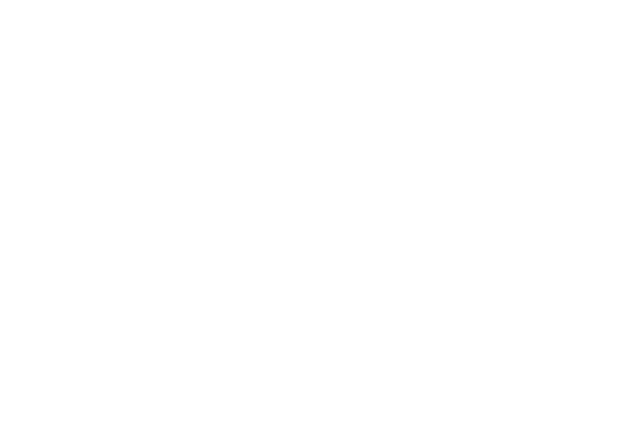
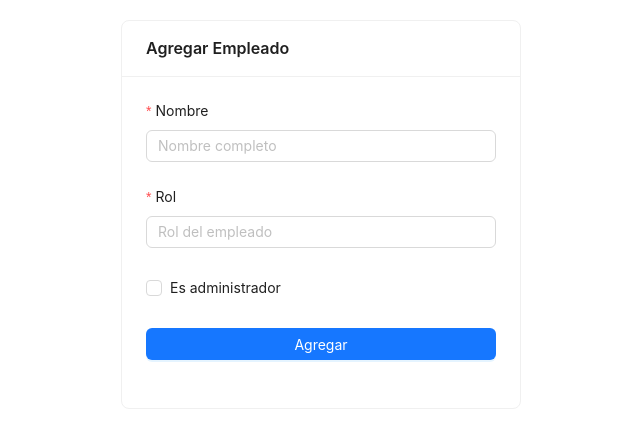
Before and after one commit to Rober1088/Gestor-de-Reservas, a React (Vite) app: page /employees/form in a window 1280 px wide. Before the commit this address had no page. Shown: the top 448 px of the page, without its empty margins (319-959 px from the left). Built offline with nearby package versions, Linux system fonts and the light colour scheme.

Commit message:
Se creo el formulario para los empleados

```diff
--- a/src/App.tsx
+++ b/src/App.tsx
@@ -3,6 +3,8 @@
 import EmployeesV from "./views/EmployeesV";
 import EventsV from "./views/EventsV";
 import UsersV from "./views/UsersV";
+import EmployeesList from "./views/EmployeesV";
+import EmployeesForm from "./views/EmployeesForm";
 
 function App() {
   return (
@@ -13,6 +15,8 @@
         <Route path="/employees" element={<EmployeesV />} />
         <Route path="/events" element={<EventsV />} />
         <Route path="/users" element={<UsersV />} />
+        <Route path="/employees" element={<EmployeesList />} />
+        <Route path="/employees/form" element={<EmployeesForm />} />
       </Routes>
     </Router>
   );
--- /dev/null
+++ b/src/views/EmployeesForm.tsx
@@ -0,0 +1,52 @@
+import { useState } from "react";
+import supabase from "../utils/supabase";
+import { Form, Input, Button, message, Card, Checkbox } from "antd";
+import { Employee } from "../Models/employees";
+
+export default function EmployeeInsertForm() {
+  const [loading, setLoading] = useState(false);
+
+  // Omitimos el "id" ya que es autogenerado por Supabase
+  const onFinish = async (values: Omit<Employee, "id">) => {
+    setLoading(true);
+    const { error } = await supabase.from("employees").insert([values]);
+    if (error) {
+      message.error(`Error: ${error.message}`);
+    } else {
+      message.success("Empleado agregado con éxito.");
+    }
+    setLoading(false);
+  };
+
+  return (
+    <Card title="Agregar Empleado" style={{ width: 400, margin: "20px auto" }}>
+      <Form layout="vertical" onFinish={onFinish}>
+        <Form.Item
+          label="Nombre"
+          name="nombre"
+          rules={[{ required: true, message: "Por favor ingresa el nombre" }]}
+        >
+          <Input placeholder="Nombre completo" />
+        </Form.Item>
+
+        <Form.Item
+          label="Rol"
+          name="rol"
+          rules={[{ required: true, message: "Por favor ingresa el rol" }]}
+        >
+          <Input placeholder="Rol del empleado" />
+        </Form.Item>
+
+        <Form.Item name="is_admin" valuePropName="checked" initialValue={false}>
+          <Checkbox>Es administrador</Checkbox>
+        </Form.Item>
+
+        <Form.Item>
+          <Button type="primary" htmlType="submit" loading={loading} block>
+            Agregar
+          </Button>
+        </Form.Item>
+      </Form>
+    </Card>
+  );
+}
```
